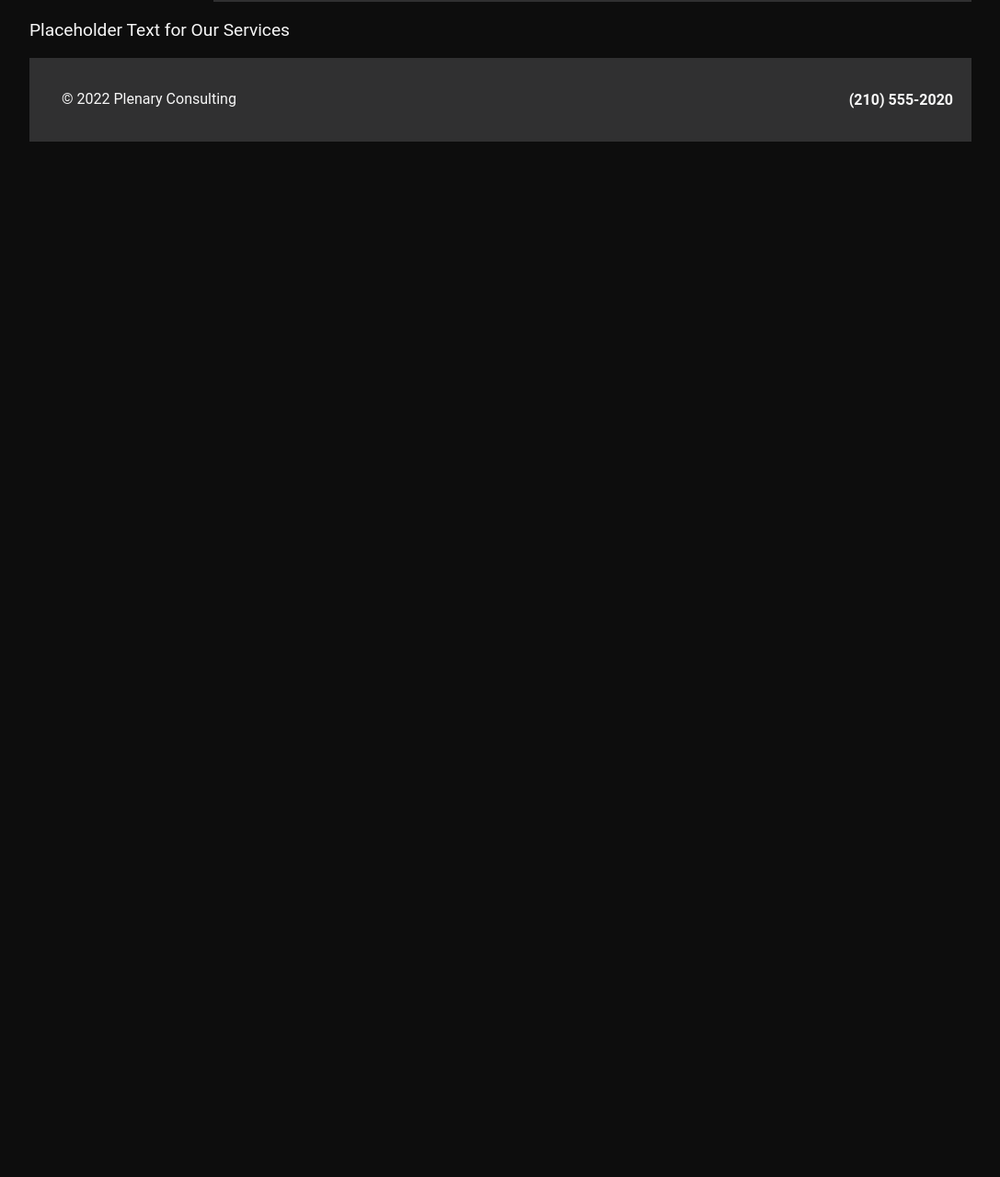
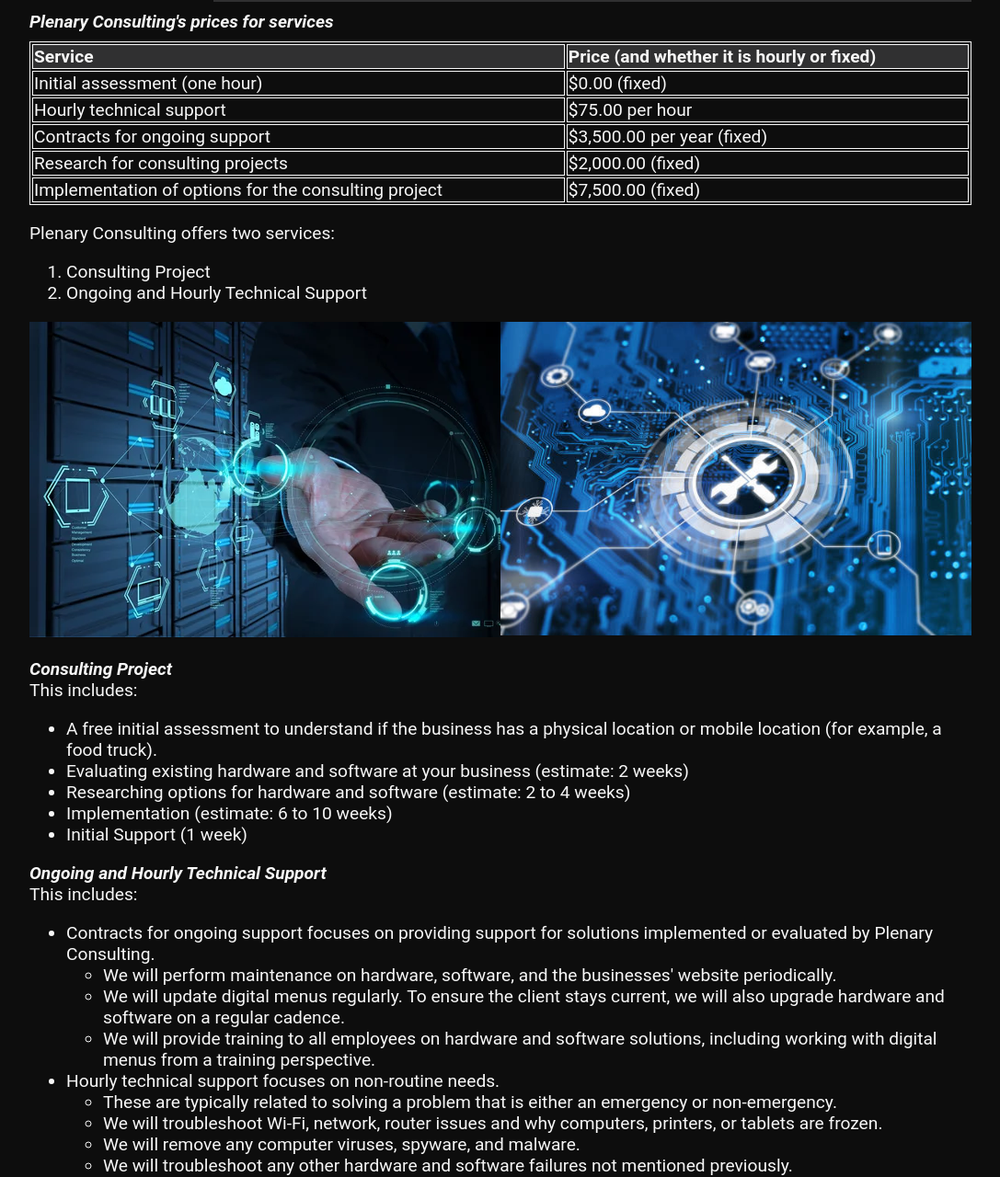
Before and after one commit to strawhatasif/simple-website, a plain HTML site: page services.html in a window 1280 px wide. Shown: the part 202-1482 px from the top of the page at 92% size, without its empty margins (96-1183 px from the left). Before the commit the page ends 800 px from the top, so only its background shows below. Drawn offline with Linux system fonts and the light colour scheme.

Commit message:
updates for the first iteration

```diff
--- a/services.html
+++ b/services.html
@@ -3,6 +3,27 @@
 <head>
 <title>Plenary Consulting: Our Services</title>
 <link rel="stylesheet" type="text/css" href="style.css">
+<style>
+caption {
+	text-align: left;
+	font-weight: bold;
+	padding-bottom: 10px;
+	padding-top: 10px
+}
+.images {
+	float: left;
+	width: 50%;
+	height: auto;
+	object-fit: cover
+}
+th {
+	background-color: #303031;
+	border: 1px solid
+}
+table, td {
+	border: 1px solid
+}
+</style>
 </head>
 <body>
 <header>
@@ -11,14 +32,95 @@
 	</a>
 	<p class="motto">Friendly, reliable, trustworthy.</p>
 	<nav>
+		<a class="nav-links" href="index.html">Home</a> |
 		<a class="nav-links" href="about.html">About Us</a> |
 		<a class="nav-links" href="services.html">Our Services</a> |
 		<a class="nav-links" href="faqs.html">FAQs</a> |
 		<a class="nav-links" href="contact.html">Contact Us</a>
 	</nav>
 </header>
+<table class="main" style="width: 100%; text-align: left">
+	<caption><em>Plenary Consulting's prices for services</em></caption>
+	<tr>
+		<th>Service</th>
+		<th>Price (and whether it is hourly or fixed)</th>
+	</tr>
+	<tr>
+		<td>Initial assessment (one hour)</td>
+		<td>$0.00 (fixed)</td>
+	</tr>
+	<tr>
+		<td>Hourly technical support</td>
+		<td>$75.00 per hour</td>
+	</tr>
+	<tr>
+		<td>Contracts for ongoing support</td>
+		<td>$3,500.00 per year (fixed)</td>
+	</tr>
+	<tr>
+		<td>Research for consulting projects</td>
+		<td>$2,000.00 (fixed)</td>
+	</tr>
+	<tr>
+		<td>Implementation of options for the consulting project</td>
+		<td>$7,500.00 (fixed)</td>
+	</tr>
+</table>
 <p class="main">
-Placeholder Text for Our Services
+	Plenary Consulting offers two services:
+	<ol class="main">
+		<li>Consulting Project</li>
+		<li>Ongoing and Hourly Technical Support</li>
+	</ol>
+</p>
+<div class="container">
+	<div class="images"><img src="services_1.jpg" style="height:100%"></div>
+	<div class="images"><img src="services_2.jpg" style="width:100%"></div>
+</div>
+<p class="main">
+	<em><strong>Consulting Project</strong></em><br/>
+	This includes:
+	<ul class="main">
+		<li>A free initial assessment to understand if the business has a physical location or mobile location (for example, a food truck).</li>
+		<li>Evaluating existing hardware and software at your business (estimate: 2 weeks)</li>
+		<li>Researching options for hardware and software (estimate: 2 to 4 weeks)</li>
+		<li>Implementation (estimate: 6 to 10 weeks)</li>
+		<li>Initial Support (1 week)</li>
+	</ul>
+</p>
+
+<p class="main">
+	<em><strong>Ongoing and Hourly Technical Support</strong></em><br/>
+	This includes:
+	<ul class="main">
+		<li>Contracts for ongoing support focuses on providing support for solutions implemented or evaluated by Plenary Consulting.
+		<ul>
+			<li>
+				We will perform maintenance on hardware, software, and the businesses' website periodically.
+			</li>
+			<li>
+				We will update digital menus regularly. To ensure the client stays current, we will also upgrade hardware and software on a regular cadence.
+			</li>
+			<li>
+				We will provide training to all employees on hardware and software solutions, including working with digital menus from a training perspective.
+			</li>
+		</ul>
+		<li>Hourly technical support focuses on non-routine needs.</li>
+		<ul>
+			<li>
+				These are typically related to solving a problem that is either an emergency or non-emergency.
+			</li>
+			<li>
+				We will troubleshoot Wi-Fi, network, router issues and why computers, printers, or tablets are frozen.
+			</li>
+			<li>
+				We will remove any computer viruses, spyware, and malware.
+			</li>
+			<li>
+				We will troubleshoot any other hardware and software failures not mentioned previously.
+			</li>
+		</ul>
+	</ul>
 </p>
 <footer>
 	<span style="background-color: #303031;padding: 15px">&#169; 2022 Plenary Consulting</span>
```
Also changed, not shown: about.html (+21 -1 lines), contact.html (+29 -6 lines), faqs.html (+21 -2 lines), index.html (+1 -0 lines), about.jpg (added), foodtruckowner.jpg (added), services_1.jpg (added), services_2.jpg (added), trust.jpg (added).
